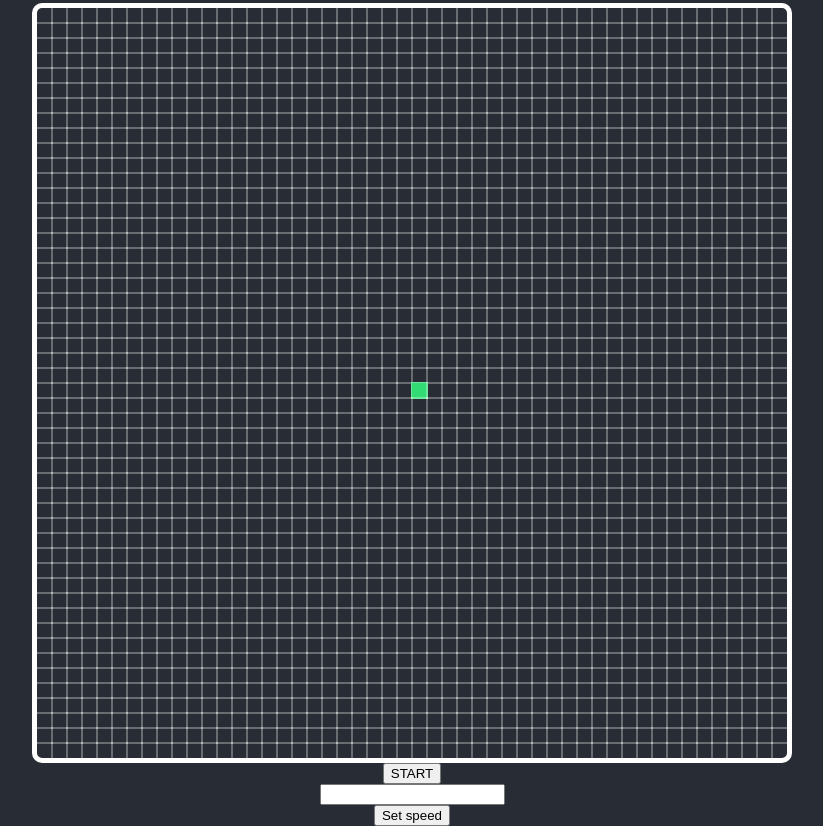
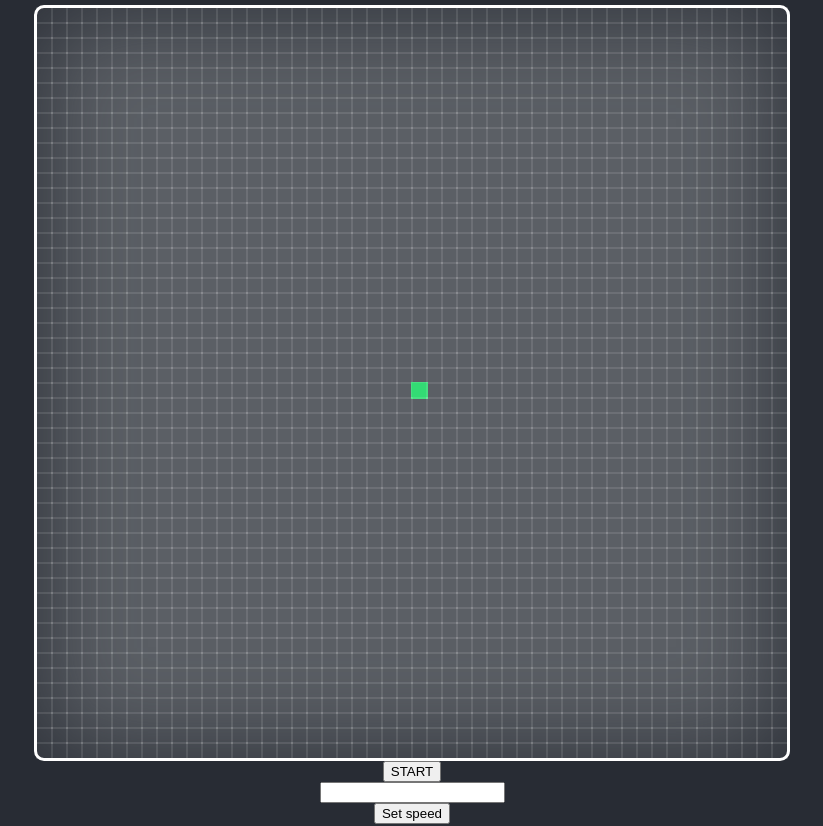
Before and after one commit to SalvaChiLlo/snake_game, a plain HTML site: page index.html in a window 1280 px wide. Shown: the part 26-852 px from the top of the page, without its empty margins (228-1051 px from the left). Drawn offline with Linux system fonts and the light colour scheme.

Commit message:
Some css styles has been changed

```diff
--- a/script.js
+++ b/script.js
@@ -5,7 +5,7 @@ let snake = [{
 }]
 const gridSize = 2500
 let playing = false
-let speed = 100
+let speed = 50
 let playBtn = document.getElementById("play")
 const directions = ["up", "down", "left", "right"]
 let currentDirection = "right"
@@ -25,7 +25,7 @@ function initializeGrid() {
         box.id = i
         box.className = "box"
         box.id = i
-        box.style.border = "1px solid rgba(255, 255, 255, 0.30)"
+        box.style.border = "1px solid rgba(255, 255, 255, 0.10)"
         box.style.margin = "-1px"
         box.style.height = "15px"
         box.style.width = "15px"
--- a/style.css
+++ b/style.css
@@ -19,8 +19,10 @@ body {
 #container {
     display: grid;
     grid-template-columns: repeat(50, 15px);
-    border: 5px solid white;
+    border: 3px solid white;
     border-radius: 10px;
+    box-shadow: inset 0px 0px 100px 0px #282C34;
+    background-color: #ffffff3d;
 }
 
 .apple{
```
